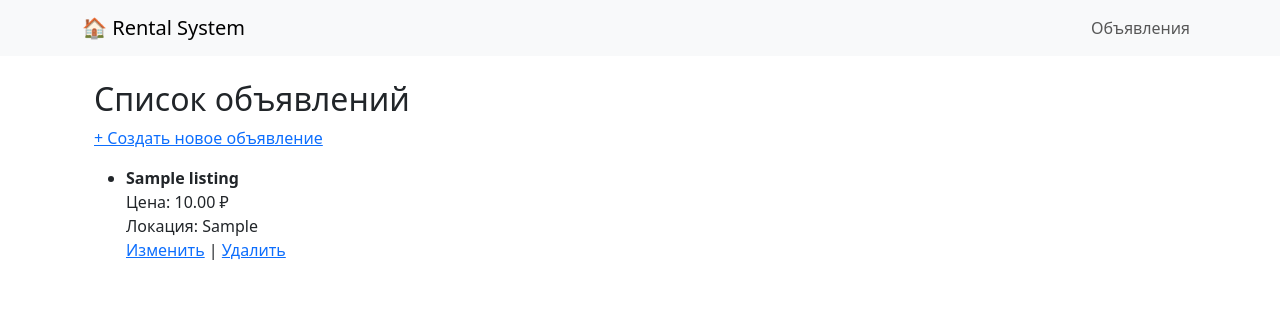
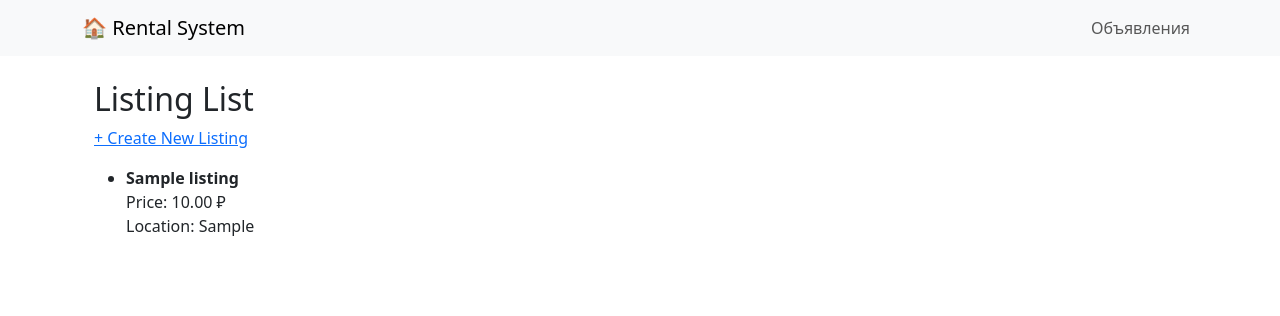
Before and after one commit to Miki-Zn/rental_system, a Django app: page /listings/list/ in a window 1280 px wide. Shown: the top 316 px of the page. Run offline with Django 5.2, Linux system fonts and the light colour scheme; tables that the repository leaves empty hold one stand-in row (values such as "Sample post").

Commit message:
Add settings updates, listing templates, and views

```diff
--- a/listings/models.py
+++ b/listings/models.py
@@ -1,5 +1,8 @@
 from django.db import models
 from users.models import User
+from django.contrib.auth import get_user_model
+
+User = get_user_model()
 
 class Listing(models.Model):
     TYPE_CHOICES = (
--- a/listings/templates/listings/list.html
+++ b/listings/templates/listings/list.html
@@ -2,23 +2,25 @@
 
 {% block content %}
   <div class="container">
-    <h2>Список объявлений</h2>
-    <p><a href="{% url 'listings:listing-create' %}">+ Создать новое объявление</a></p>
+    <h2>Listing List</h2>
+    <p><a href="{% url 'listings:listing-create' %}">+ Create New Listing</a></p>
 
     {% if listings %}
       <ul>
         {% for listing in listings %}
           <li>
             <strong>{{ listing.title }}</strong><br>
-            Цена: {{ listing.price }} ₽<br>
-            Локация: {{ listing.location }}<br>
-            <a href="{% url 'listings:listing-update' listing.pk %}">Изменить</a> |
-            <a href="{% url 'listings:listing-delete' listing.pk %}">Удалить</a>
+            Price: {{ listing.price }} ₽<br>
+            Location: {{ listing.location }}<br>
+            {% if request.user == listing.owner %}
+              <a href="{% url 'listings:listing-update' listing.pk %}">Edit</a> |
+              <a href="{% url 'listings:listing-delete' listing.pk %}">Delete</a>
+            {% endif %}
           </li>
         {% endfor %}
       </ul>
     {% else %}
-      <p>Объявлений пока нет.</p>
+      <p>No listings available.</p>
     {% endif %}
   </div>
 {% endblock %}
--- a/listings/urls.py
+++ b/listings/urls.py
@@ -24,4 +24,6 @@ urlpatterns = [
     path('create/', listing_create, name='listing-create'),
     path('update/<int:pk>/', listing_update, name='listing-update'),
     path('delete/<int:pk>/', listing_delete, name='listing-delete'),
+    path('<int:pk>/', views.listing_detail, name='listing-detail'),
+
 ]
--- a/listings/views.py
+++ b/listings/views.py
@@ -64,7 +64,16 @@ def listing_update(request, pk):
 
 def listing_delete(request, pk):
     listing = get_object_or_404(Listing, pk=pk)
+    if listing.owner != request.user:
+        return HttpResponseForbidden("You are not the owner of this listing.")
+
     if request.method == 'POST':
         listing.delete()
         return redirect('listings:listing-list')
     return render(request, 'listings/delete.html', {'listing': listing})
+def listing_detail(request, pk):
+    listing = get_object_or_404(Listing, pk=pk)
+    return render(request, 'listings/detail.html', {'listing': listing})
+
+def perform_create(self, serializer):
+    serializer.save(owner=self.request.user)
--- a/rental_system/urls.py
+++ b/rental_system/urls.py
@@ -3,11 +3,15 @@ from django.urls import path, include
 from rest_framework import routers
 from rental_system.views import home
 from rest_framework_simplejwt.views import TokenObtainPairView, TokenRefreshView
+from django.conf import settings
+from django.conf.urls.static import static
 
 from listings.views import ListingViewSet
 from bookings.views import BookingViewSet
 from reviews.views import ReviewViewSet
 from users.views import UserListView
+
+
 
 router = routers.DefaultRouter()
 router.register(r'listings', ListingViewSet)
@@ -36,3 +40,4 @@ urlpatterns = [
 
     path('listings/', include(('listings.urls', 'listings'), namespace='listings')),
 ]
+urlpatterns += static(settings.MEDIA_URL, document_root=settings.MEDIA_ROOT)
```
Also changed, not shown: listings/templates/listings/detail.html (added, +14 -0 lines), rental_system/settings.py (+6 -1 lines).
